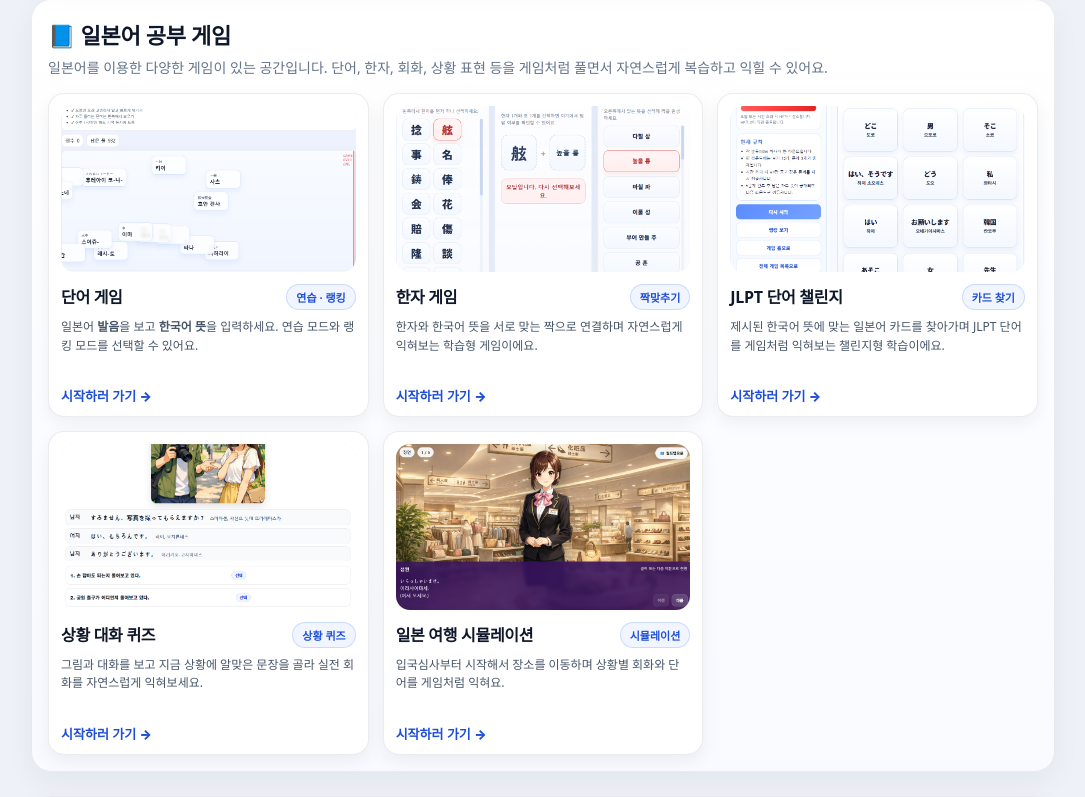
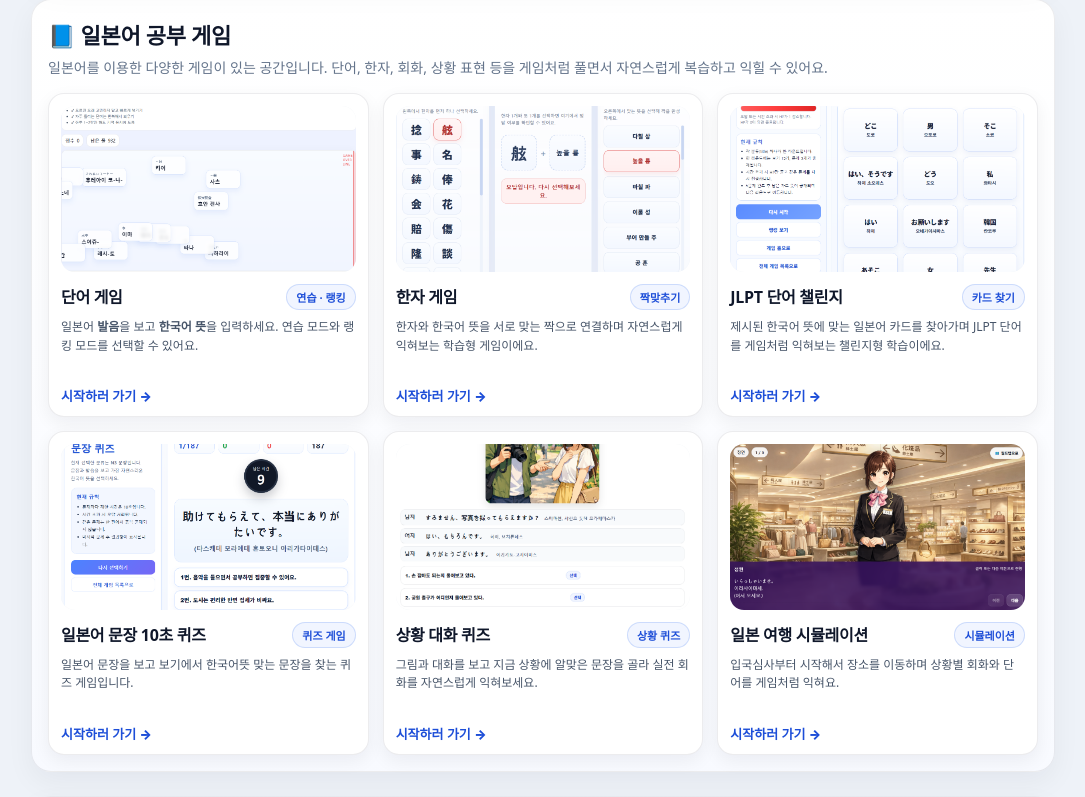
Before and after one commit to GameKingmaker/travel-talk, a Python web app: template templates/quiz.html in a window 1280 px wide. Shown: the part 450-1247 px from the top of the page, without its empty margins (97-1182 px from the left). Run offline with Jinja, Linux system fonts and the light colour scheme; the template is opened without the code that fills it, so the values that code supplies are empty.

Commit message:
Update quiz.html

```diff
--- a/templates/quiz.html
+++ b/templates/quiz.html
@@ -553,6 +553,22 @@
             </div>
           </a>
 
+          <a class="game-card" href="{{ url_for('sentence_quiz_start') }}" aria-label="10초 문장 퀴즈 시작">
+            <div class="game-thumb">
+              <img src="/static/img/sentence_game.png" alt="문장 퀴즈 화면">
+            </div>
+            <div class="game-top">
+              <h3 class="game-name">일본어 문장 10초 퀴즈</h3>
+              <span class="pill">퀴즈 게임</span>
+            </div>
+            <p class="game-desc">
+              일본어 문장을 보고 보기에서 한국어뜻 맞는 문장을 찾는 퀴즈 게임입니다.
+            </p>
+            <div class="game-foot">
+              <span class="go">시작하러 가기 →</span>
+            </div>
+          </a>
+
           <a class="game-card" href="{{ url_for('quiz_dialog_list') }}" aria-label="상황 대화 퀴즈 시작">
             <div class="game-thumb">
               <img src="/static/img/game_dialog_play.png" alt="상황 대화 퀴즈 화면">
```
